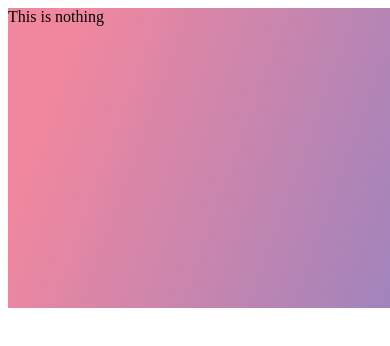
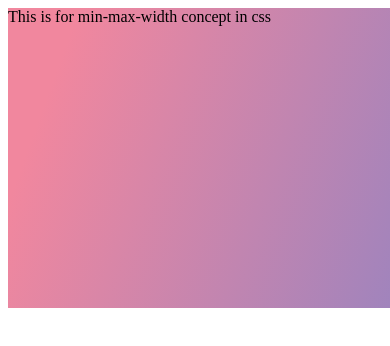
Before and after one commit to Madan-444/Master-Css, a plain HTML site: page Responsive App/Max-min-width.html in a window 390 px wide. Shown: the top 346 px of the page. Drawn offline with Linux system fonts and the light colour scheme.

Commit message:
responsive

```diff
--- a/Responsive App/Max-min-width.html
+++ b/Responsive App/Max-min-width.html
@@ -9,7 +9,7 @@
 </head>
 <body>
     <div>
-        This is nothing
+        This is for min-max-width concept in css
     </div>
 </body>
 </html>
```
